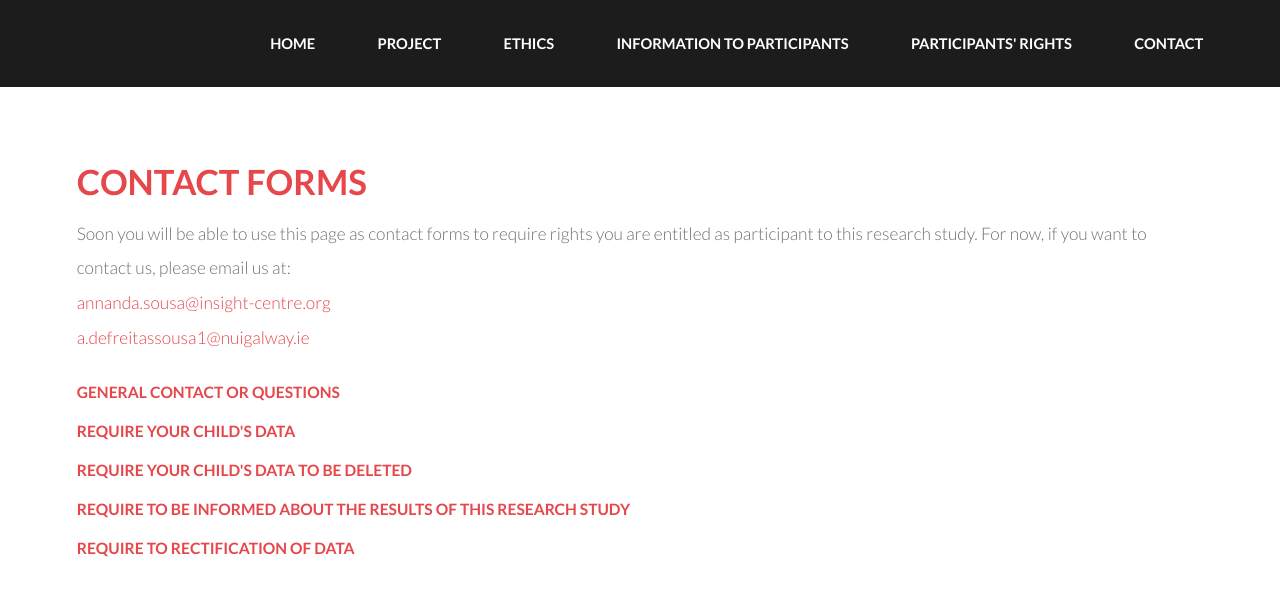
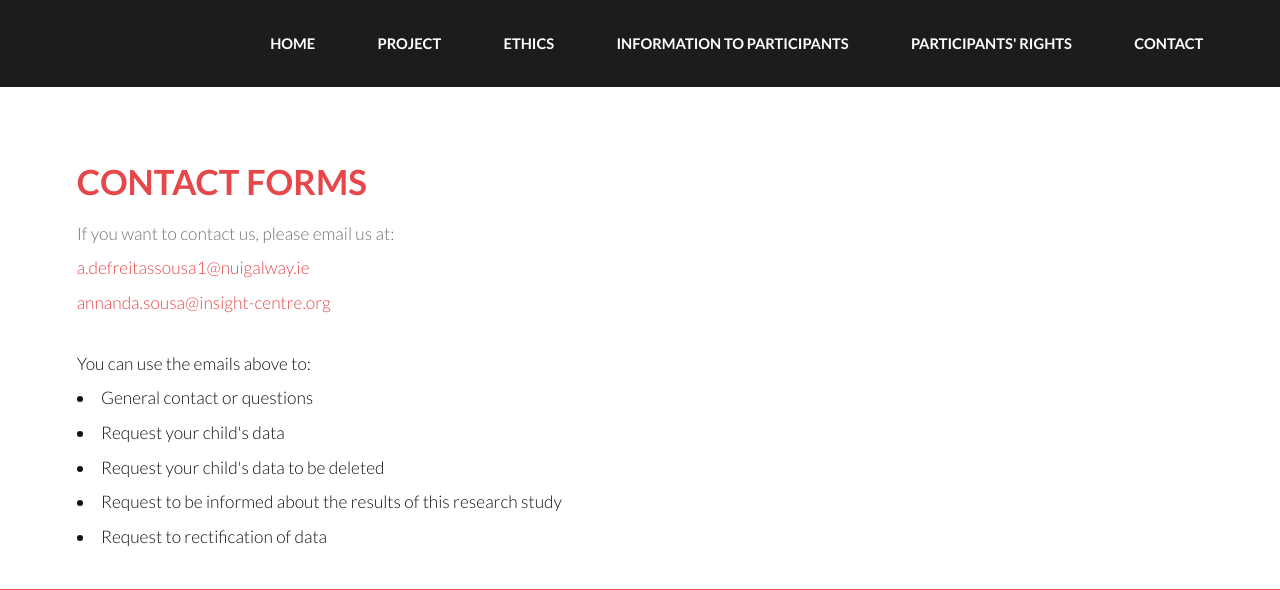
Before and after one commit to annanda/website_emotion_detection_for_children_with_asd, a Flask app: page /contact in a window 1280 px wide. Shown: the top 590 px of the page. Run offline with Flask 2, Linux system fonts and the light colour scheme.

Commit message:
Updating contact page.

```diff
--- a/templates/contact.html
+++ b/templates/contact.html
@@ -16,16 +16,15 @@
     <div class="inner">
         <header class="major special">
             <h1>Contact Forms</h1>
-            <p>Soon you will be able to use this page as contact forms to require rights you are entitled as participant
-                to this
-                research study. For now, if you want to contact us, please email us at:<br>
-                <a href="mailto:annanda.sousa@insight-centre.org">annanda.sousa@insight-centre.org</a> <br>
-                <a href="mailto:a.defreitassousa1@nuigalway.ie">a.defreitassousa1@nuigalway.ie</a></p>
-            <h5>General contact or questions</h5>
-            <h5>Require your child's data</h5>
-            <h5>Require your child's data to be deleted</h5>
-            <h5>Require to be informed about the results of this research study</h5>
-            <h5>Require to rectification of data </h5>
+            <p>If you want to contact us, please email us at:<br>
+                <a href="mailto:a.defreitassousa1@nuigalway.ie">a.defreitassousa1@nuigalway.ie</a><br>
+                <a href="mailto:annanda.sousa@insight-centre.org">annanda.sousa@insight-centre.org</a> </p>
+            You can use the emails above to:
+            <li> General contact or questions</li>
+            <li>Request your child's data</li>
+            <li>Request your child's data to be deleted</li>
+            <li>Request to be informed about the results of this research study</li>
+            <li>Request to rectification of data</li>
         </header>
         <!--        <h4>General contact or questions</h4>-->
         <!--        <form onsubmit="return false;">-->
```
